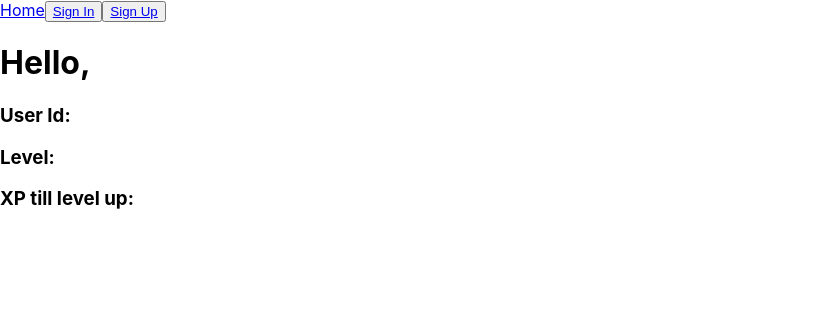
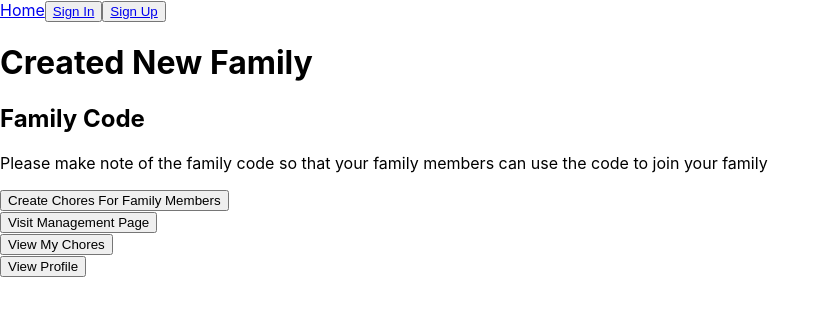
Before and after one commit to Human437/chore-up-client, a React (Create React App) app: page /create-family in a window 1280 px wide. Before the commit this address led to /my-profile/null. Shown: the top 316 px of the page, without its empty margins (0-830 px from the left). Built offline with nearby package versions, Linux system fonts and the light colour scheme; no server answers.

Commit message:
Wired up buttons

```diff
--- a/src/create-family/create-family.js
+++ b/src/create-family/create-family.js
@@ -32,7 +32,7 @@ export default class CreateFamily extends React.Component {
       .then((json) => {
         if (typeof json.id === 'undefined'){
           this.setState({familyCode:{value:result}})
-          this.createNewEntryInFamiliesTable()
+          this.createNewEntryInFamiliesTable(result)
           return result
         }else{
           this.makeFamilyCode()
@@ -40,12 +40,12 @@ export default class CreateFamily extends React.Component {
       })
   }
 
-  createNewEntryInFamiliesTable(){
+  createNewEntryInFamiliesTable(code){
     fetch(`${config.API_Families_Enpoint}`,{
       method: "POST",
       body: JSON.stringify({
         admin:this.context.userId,
-        code_to_join:this.state.familyCode.value
+        code_to_join:code
       }),
       headers: {
         "content-type": "application/json",
@@ -89,18 +89,22 @@ export default class CreateFamily extends React.Component {
         <h2>Family Code</h2>
         <p>{this.state.familyCode.value}</p>
         <p>Please make note of the family code so that your family members can use the code to join your family</p>
-        <button>Create Chores For Family Members</button>
-        <br/>
-        <button>Visit Management Page</button>
+        <button
+          onClick = {() => this.props.history.push(`/create-chore`)}
+        >Create Chores For Family Members</button>
         <br/>
         <button
-          onClick = {this.props.history.push(`/my-chores/${this.context.userId}`)}
+          onClick = {() => this.props.history.push(`/management`)}
+        >Visit Management Page</button>
+        <br/>
+        <button
+          onClick = {() => this.props.history.push(`/my-chores/${this.context.userId}`)}
         >
           View My Chores
         </button>
         <br/>
         <button
-          onClick = {this.props.history.push(`/my-profile/${this.context.userId}`)}
+          onClick = {() => this.props.history.push(`/my-profile/${this.context.userId}`)}
         >
           View Profile
         </button>
```
